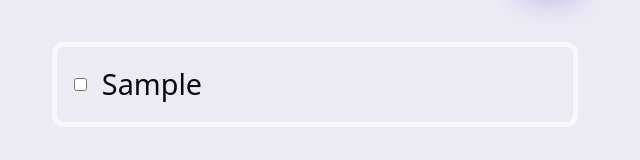
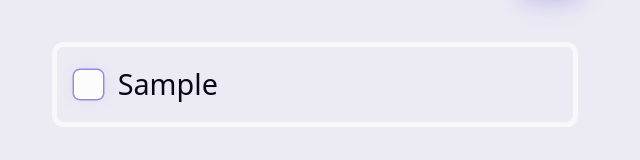
Before and after one commit to Yuy-1/react_todo_app, a React (Vite) app: page / in a window 1280 px wide. Both pictures are taken after typing "Sample" into the empty fields and a click on the button "Add Task". Shown: the part 209-369 px from the top of the page, without its empty margins (325-965 px from the left). Built offline with nearby package versions, Linux system fonts and the light colour scheme.

Commit message:
add CheckIcon and CheckIcon styling

```diff
--- a/src/components/TaskItem.jsx
+++ b/src/components/TaskItem.jsx
@@ -1,7 +1,8 @@
-
-
 // styles
 import styles from "./TaskItem.module.css"
+
+// library imports
+import { CheckIcon } from "@heroicons/react/24/outline/index"
 
 const TaskItem = ({task}) => {
   return (
@@ -9,6 +10,7 @@ const TaskItem = ({task}) => {
       <div className={styles["task-group"]}>
         <input
           type="checkbox"
+          className={styles.checkbox}
           checked={task.checked}
           //onChange={}
           name={task.name}
@@ -20,7 +22,7 @@ const TaskItem = ({task}) => {
         >
           {task.name}
           <p className={styles.checkmark}>
-
+            <CheckIcon strokeWidth={2} width={24} height={24}/>
           </p>
         </label>
       </div>
```
